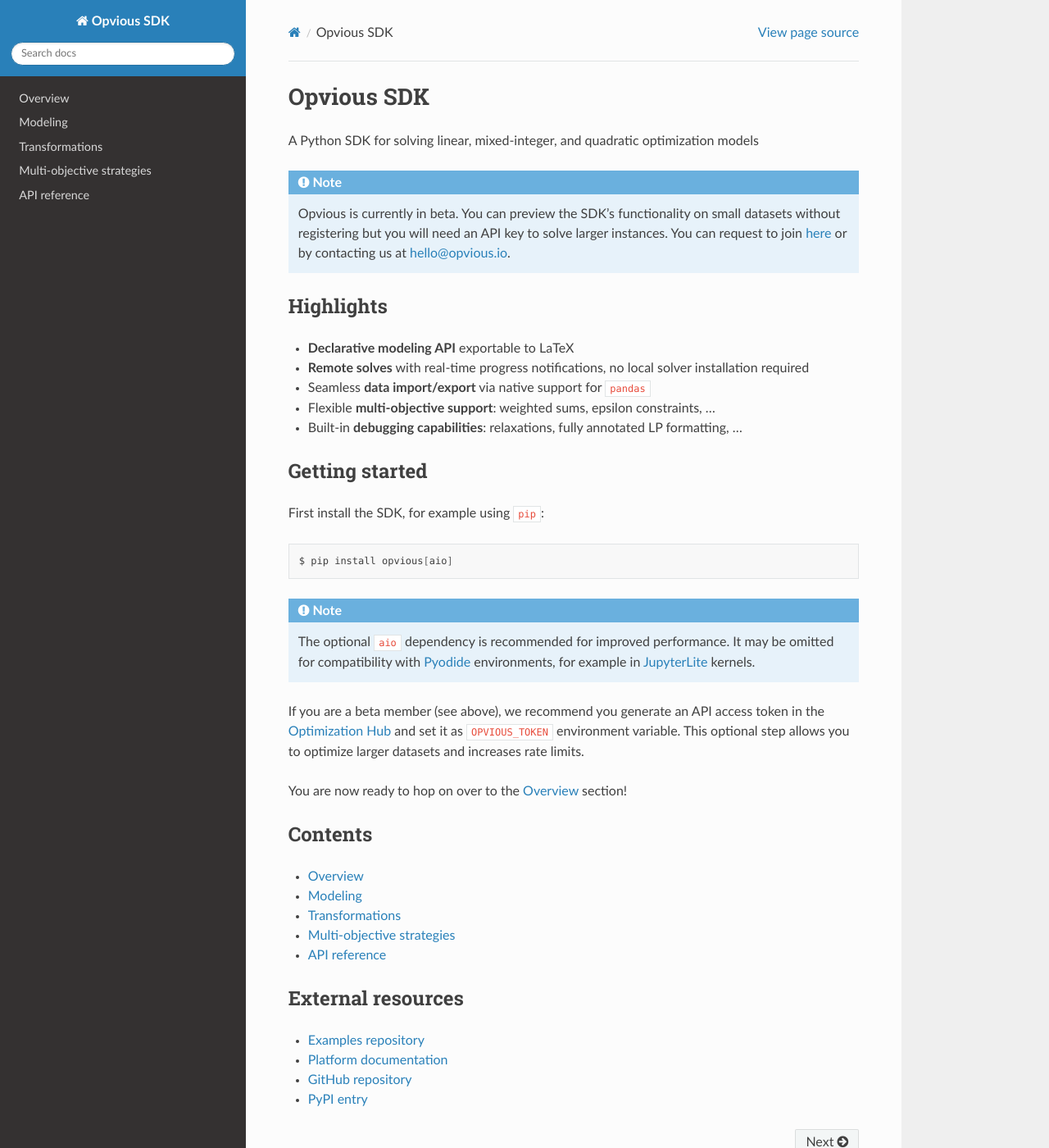
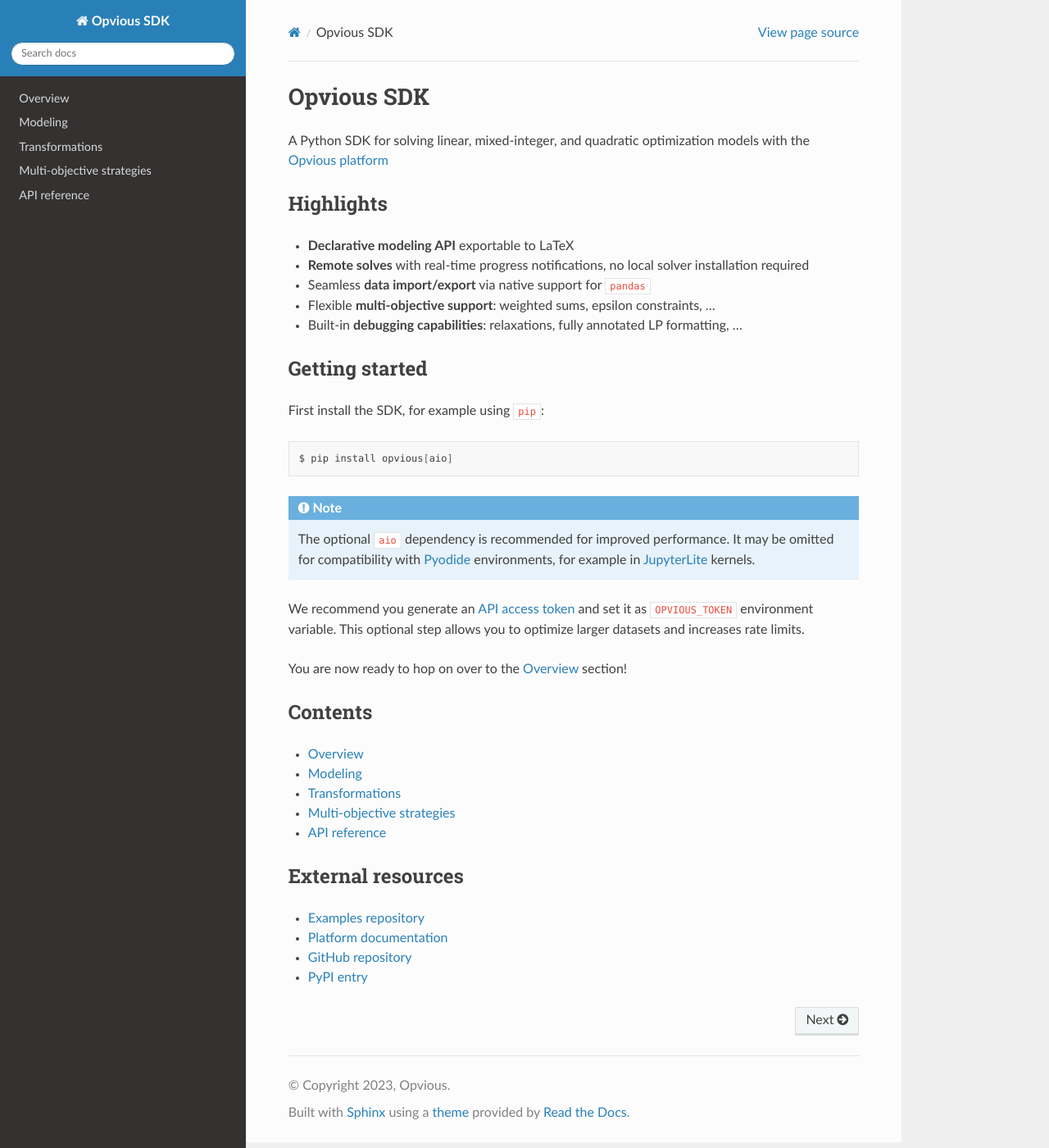
Before and after one commit to opvious/sdk.py, a Sphinx documentation site: the page built from docs/index.rst, in a window 1280 px wide and 1400 px high. Shown: the whole window at 82% size. Built offline with Sphinx 7.4.7 and the Read the Docs theme 2.0.0, drawn with Linux system fonts in a browser that asks for light colours.

```diff
--- a/docs/index.rst
+++ b/docs/index.rst
@@ -4,13 +4,7 @@
 ===========
 
 A Python SDK for solving linear, mixed-integer, and quadratic optimization
-models
-
-.. note::
-  Opvious is currently in beta. You can preview the SDK's functionality on small
-  datasets without registering but you will need an API key to solve larger
-  instances. You can request to join `here <https://www.opvious.io/signup>`_ or
-  by contacting us at hello@opvious.io.
+models with the `Opvious platform`_
 
 
 Highlights
@@ -39,10 +33,9 @@
   be omitted for compatibility with `Pyodide`_ environments, for example in
   `JupyterLite`_ kernels.
 
-If you are a beta member (see above), we recommend you generate an API access
-token in the `Optimization Hub`_ and set it as `OPVIOUS_TOKEN` environment
-variable. This optional step allows you to optimize larger datasets and
-increases rate limits.
+We recommend you generate an `API access token`_ and set it as `OPVIOUS_TOKEN`
+environment variable. This optional step allows you to optimize larger datasets
+and increases rate limits.
 
 You are now ready to hop on over to the :ref:`Overview` section!
 
@@ -69,7 +62,8 @@
 + `PyPI entry`_
 
 
-.. _Optimization Hub: https://hub.beta.opvious.io/
+.. _Opvious platform: https://www.opvious.io
+.. _API access token: https://hub.cloud.opvious.io/authorizations
 .. _pandas: https://pandas.pydata.org
 .. _Pyodide: https://pyodide.org
 .. _JupyterLite: https://jupyterlite.readthedocs.io
--- a/pyproject.toml
+++ b/pyproject.toml
@@ -4,7 +4,7 @@
 
 [tool.poetry]
 name = "opvious"
-version = "0.17.0rc2"
+version = "0.17.0rc3"
 description = "Opvious Python SDK"
 authors = ["Opvious Engineering <oss@opvious.io>"]
 readme = "README.md"
```
Also changed, not shown: 4 other files.
